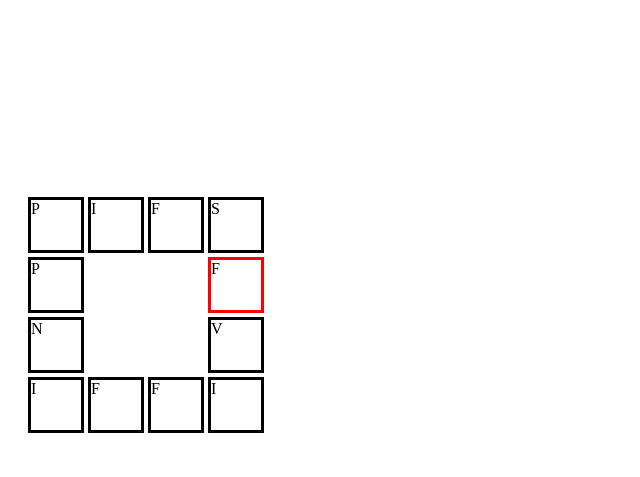
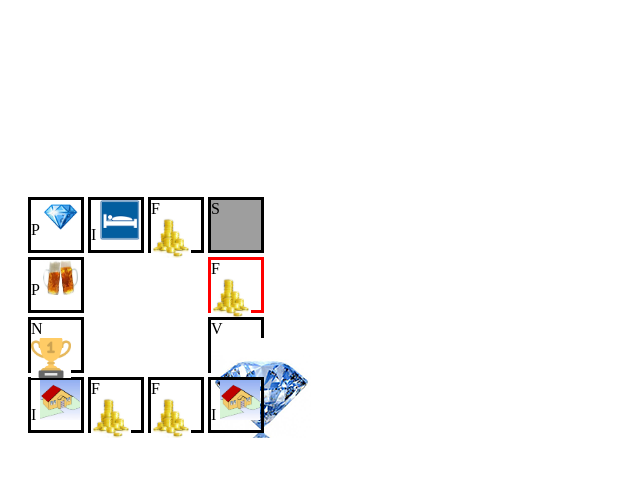
Before and after one commit to galissima/IT_VILLAGE, a PHP site: page /game.php in a window 1280 px wide. Shown: the part 171-648 px from the top of the page, without its empty margins (0-640 px from the left). Run offline with PHP 8.4, Linux system fonts and the light colour scheme; the visitor is signed in with stand-in values (Sample User, id 1); data that the repository does not hold is empty; grey boxes are pictures that could not be loaded.

Commit message:
pics
new pics

```diff
--- a/game.php
+++ b/game.php
@@ -139,13 +139,14 @@ switch ($_SESSION['temp']) {
 	}
 	.div2{
 		left: 60px;<?php echo $sel2;?>
-		background-image: "beer.png";
 	}
 	.div3{
 		left: 120px;<?php echo $sel3;?>
 	}
 	.div4{
 		left: 180px;<?php echo $sel4;?>
+		background-color: red;
+		background-image: url("pics/cloud.php");
 	}
 	.div5{
 		top: 60px;
@@ -197,23 +198,43 @@ if ($_SESSION['count']>0) {
 	}
 ?>
 </form>
-
-
-
-
 <div class="container" >
-<div class="size div1">P</div>
-<div class="size div2">I</div>
-<div class="size div3">F</div>
-<div class="size div4">S</div>
-<div class="size div5">F</div>
-<div class="size div6">V</div>
-<div class="size div7">I</div>
-<div class="size div8">F</div>
-<div class="size div9">F</div>
-<div class="size div10">I</div>
-<div class="size div11">N</div>
-<div class="size div12">P</div>
+<div class="size div1">P
+<img src="pics/1.png" alt="beer" height="35" width="35">
+</div>
+<div class="size div2">I
+<img src="pics/bed.png" alt="beer" height="40" width="40">
+</div>
+<div class="size div3">F
+<img src="pics/coins.png" alt="beer" height="40" width="40">
+</div>
+<div class="size div4">S
+<!-- <img src="pics/cloud.png" alt="beer" height="40" width="40"> -->
+</div>
+<div class="size div5">F
+<img src="pics/coins.png" alt="beer" height="40" width="40">
+</div>
+<div class="size div6">V
+<img src="pics/diamonds1.png" alt="beer" height="100" width="100">
+</div>
+<div class="size div7">I
+<img src="pics/hotel.png" alt="beer" height="40" width="40">
+</div>
+<div class="size div8">F
+<img src="pics/coins.png" alt="beer" height="40" width="40">
+</div>
+<div class="size div9">F
+<img src="pics/coins.png" alt="beer" height="40" width="40">
+</div>
+<div class="size div10">I
+<img src="pics/hotel.png" alt="beer" height="40" width="40">
+</div>
+<div class="size div11">N
+<img src="pics/winner.png" alt="beer" height="40" width="40">
+</div>
+<div class="size div12">P
+<img src="pics/beer.png" alt="beer" height="35" width="35">
+</div>
 </div>
 </body>
 </html>
```
Also changed, not shown: pics/1.png (added), pics/bed.png (added), pics/cloud.png (added), pics/coins.png (added), pics/diamonds.jpg (added), pics/diamonds1.png (added), pics/storm.png (added), pics/winner.png (added).
